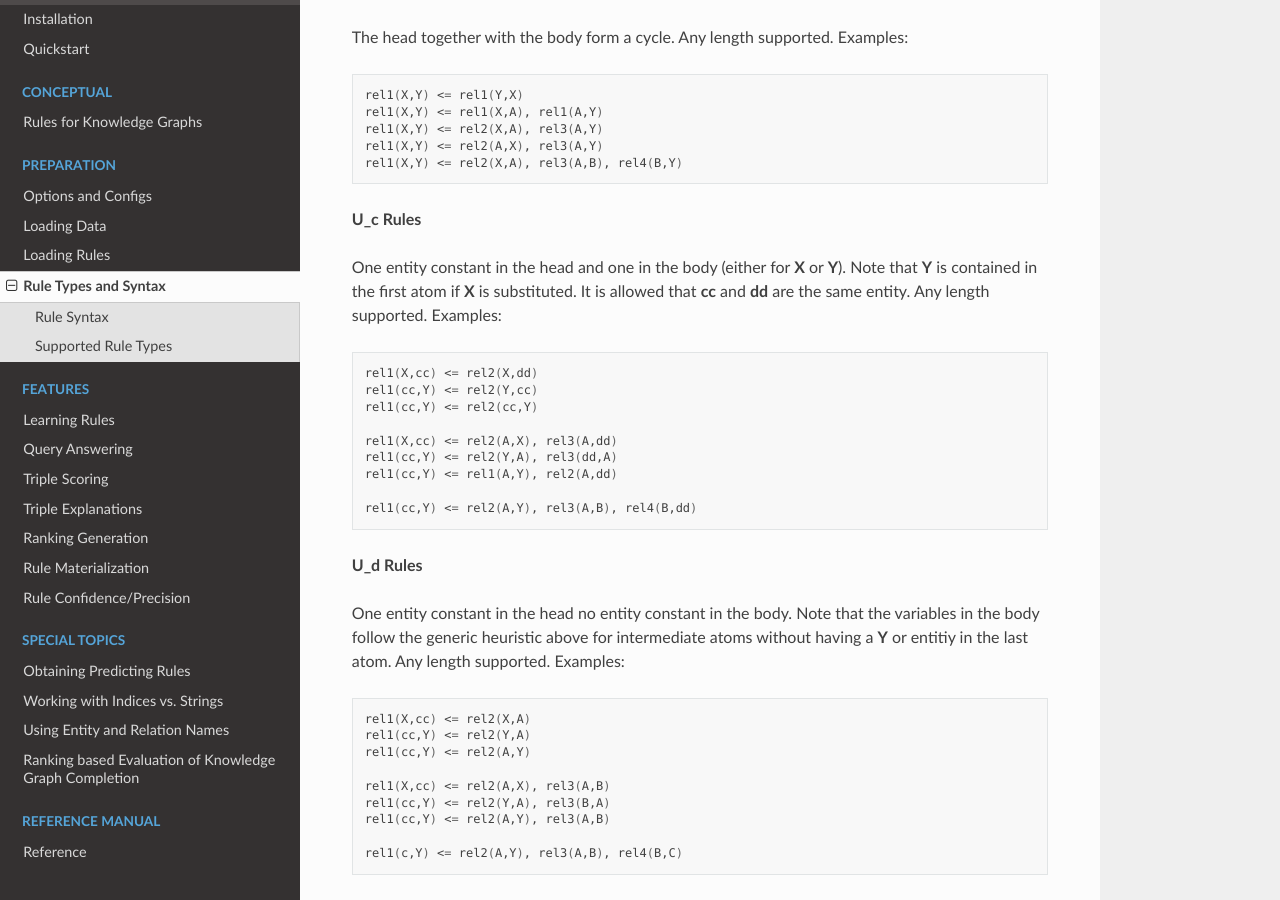
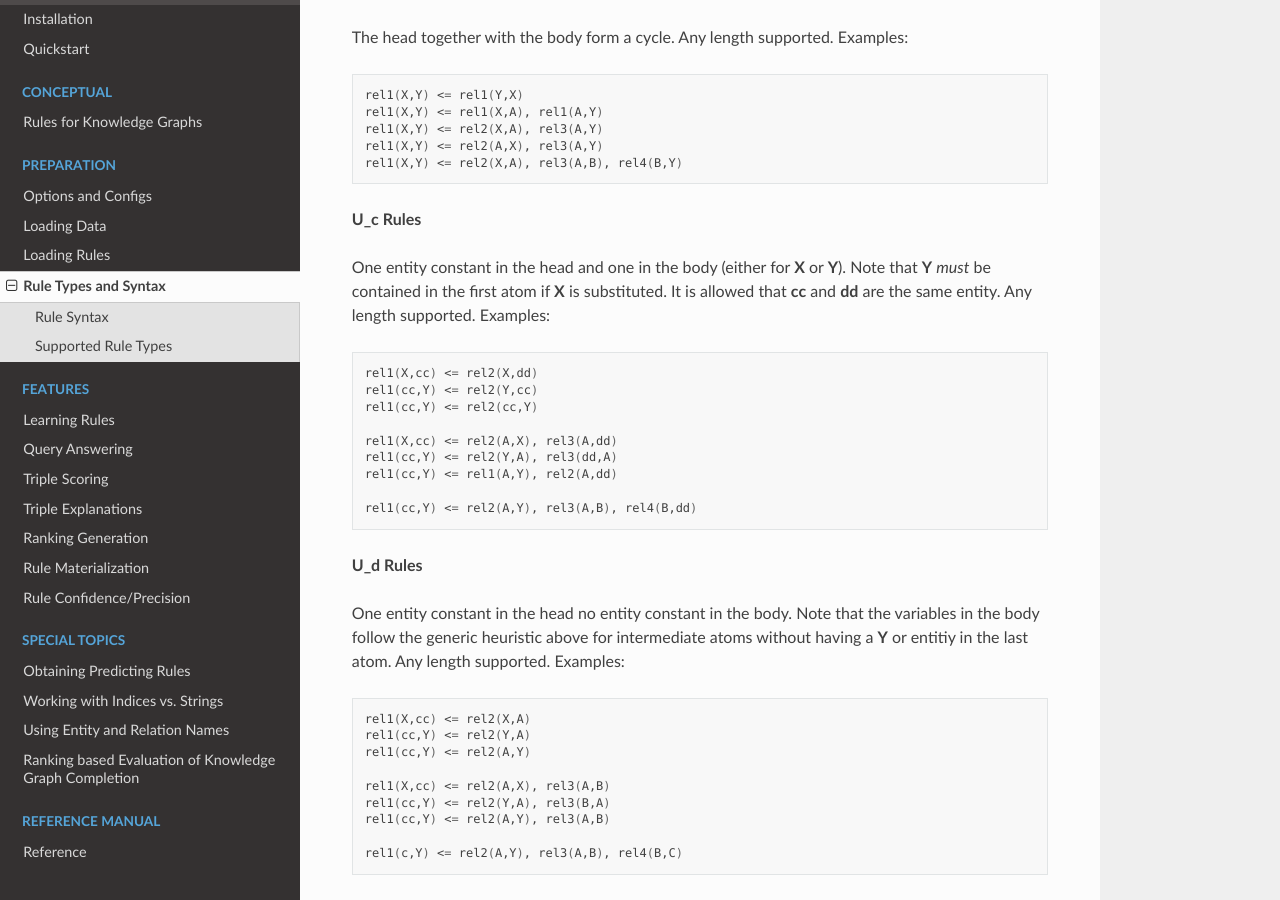
Before and after one commit to symbolic-kg/PyClause, a Sphinx documentation site: the page built from docs/data/rule_types.rst, in a window 1280 px wide and 900 px high, scrolled down 1759 px. Built offline with Sphinx 7.4.7 and the Read the Docs theme 2.0.0, drawn with Linux system fonts in a browser that asks for light colours.

Commit message:
Update docs

```diff
--- a/docs/data/rule_types.rst
+++ b/docs/data/rule_types.rst
@@ -78,7 +78,7 @@ The head together with the body form a cycle. Any length supported. Examples:
 
 **U_c Rules**
 
-One entity constant in the head and one in the body (either for **X** or **Y**). Note that **Y** is contained in the first atom if **X** is substituted. It is allowed that **cc** and **dd** are the same entity. Any length supported. Examples:
+One entity constant in the head and one in the body (either for **X** or **Y**). Note that **Y** *must* be contained in the first atom if **X** is substituted. It is allowed that **cc** and **dd** are the same entity. Any length supported. Examples:
 
 .. code-block:: bash
 
```
